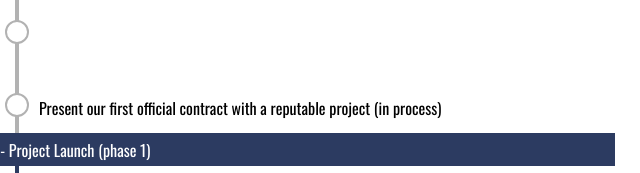
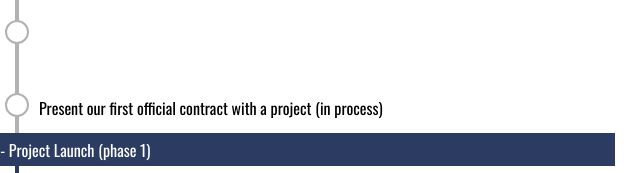
Before and after one commit to ChainZilla/chainzilla-site, a Gatsby site: page / in a window 1280 px wide. Shown: the part 5622-5795 px from the top of the page, 625-1265 px from the left. Built offline with nearby package versions, Linux system fonts and the light colour scheme; Gatsby itself is replaced by a stand-in of ours.

Commit message:
removed text

```diff
--- a/src/components/Roadmap/index.js
+++ b/src/components/Roadmap/index.js
@@ -26,7 +26,7 @@ const phases = [
 				alignment: 'left'
 			},
 			{
-				text: 'Present our first official contract with a reputable project (in process)',
+				text: 'Present our first official contract with a project (in process)',
 				alignment: 'right'
 			}
 		]
```
